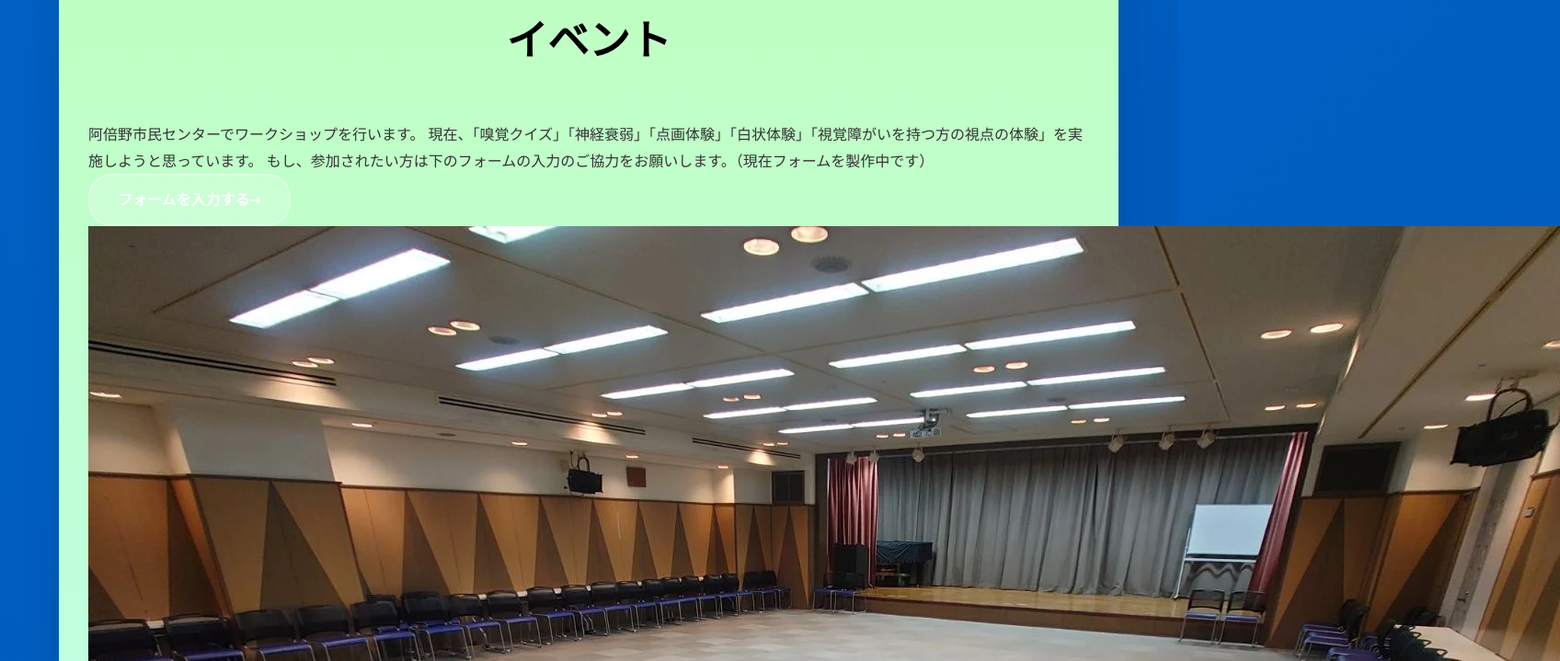
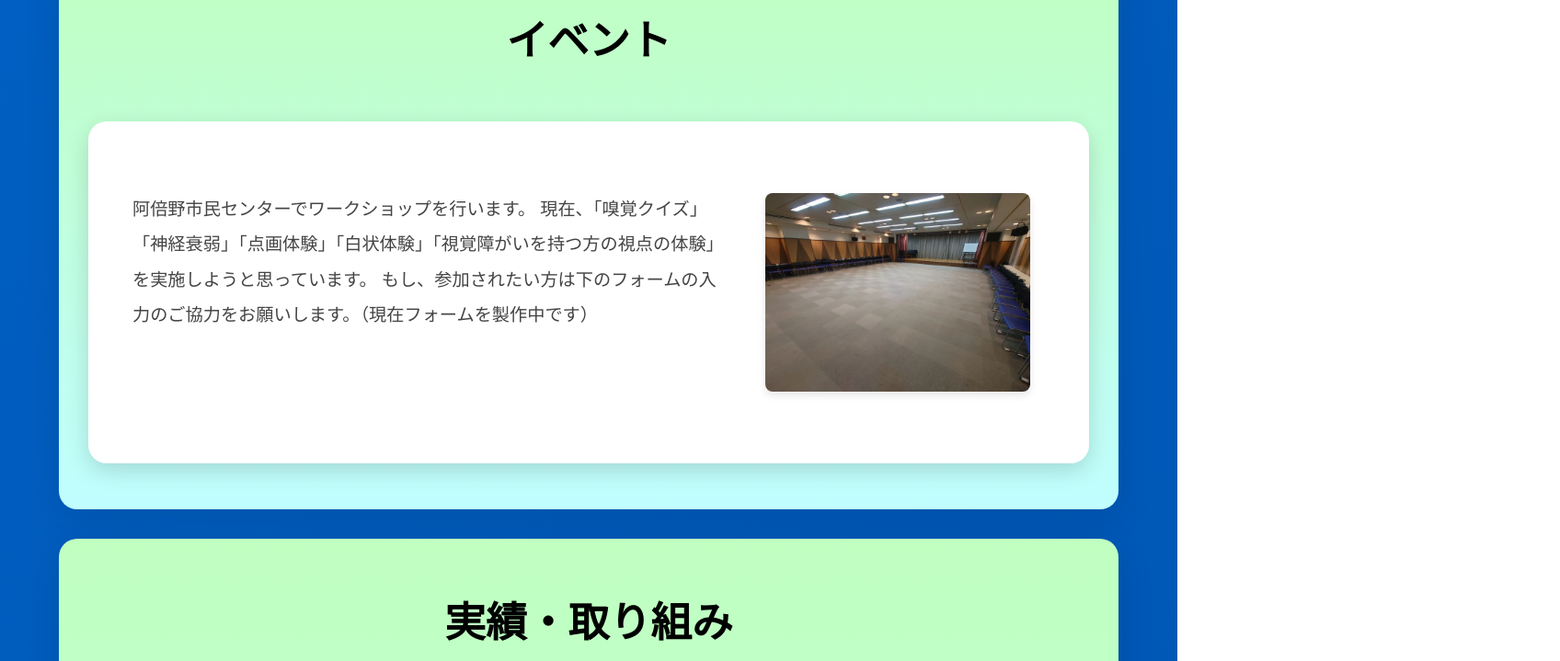
Before and after one commit to KEI-SINPURO/Shikakusyougai.SAweb, a plain HTML site: page index.html in a window 1280 px wide. Shown: the part 1833-2552 px from the top of the page at 92% size, 1696 px wide, since content can reach past the window. Drawn offline with Linux system fonts and the light colour scheme.

Commit message:
Update style.css

```diff
--- a/style.css
+++ b/style.css
@@ -323,6 +323,52 @@ body {
     width: 100%;
     height: 100%;
     object-fit: cover;
+}
+/* イベントセクション */
+.ivent-content {
+    display: grid;
+    grid-template-columns: 2fr 1fr;
+    gap: 2rem; /* ギャップを小さくする */
+    align-items: center;
+    background: white;
+    padding: 3rem;
+    border-radius: 20px;
+    box-shadow: 0 8px 25px rgba(0, 0, 0, 0.15);
+}
+
+/* レスポンシブの条件を変更 */
+@media (max-width: 1000px) { /* 768pxから1000pxに変更 */
+    .ivent-content {
+        grid-template-columns: 1fr;
+        gap: 2rem;
+    }
+}
+
+.ivent-text {
+    font-size: 1.2rem;
+    line-height: 2;
+    color: #444;
+}
+
+.ivent-image {
+    display: flex;
+    flex-direction: column;
+    gap: 30px;
+    align-items: center;
+    margin: 30px 0;
+}
+
+.ivent-image img {
+    width: 90%;
+    max-width: 700px;
+    height: auto;
+    box-shadow: 0 4px 8px rgba(0, 0, 0, 0.1); /* 影効果 */
+    border-radius: 8px; /* 角丸 */
+    transition: transform 0.3s ease; /* ホバー効果用 */
+}
+
+.ivent-image img:hover {
+    transform: scale(1.02); /* ホバー時に少し拡大 */
 }
 
 /* 実績取り組みセクション */
```
